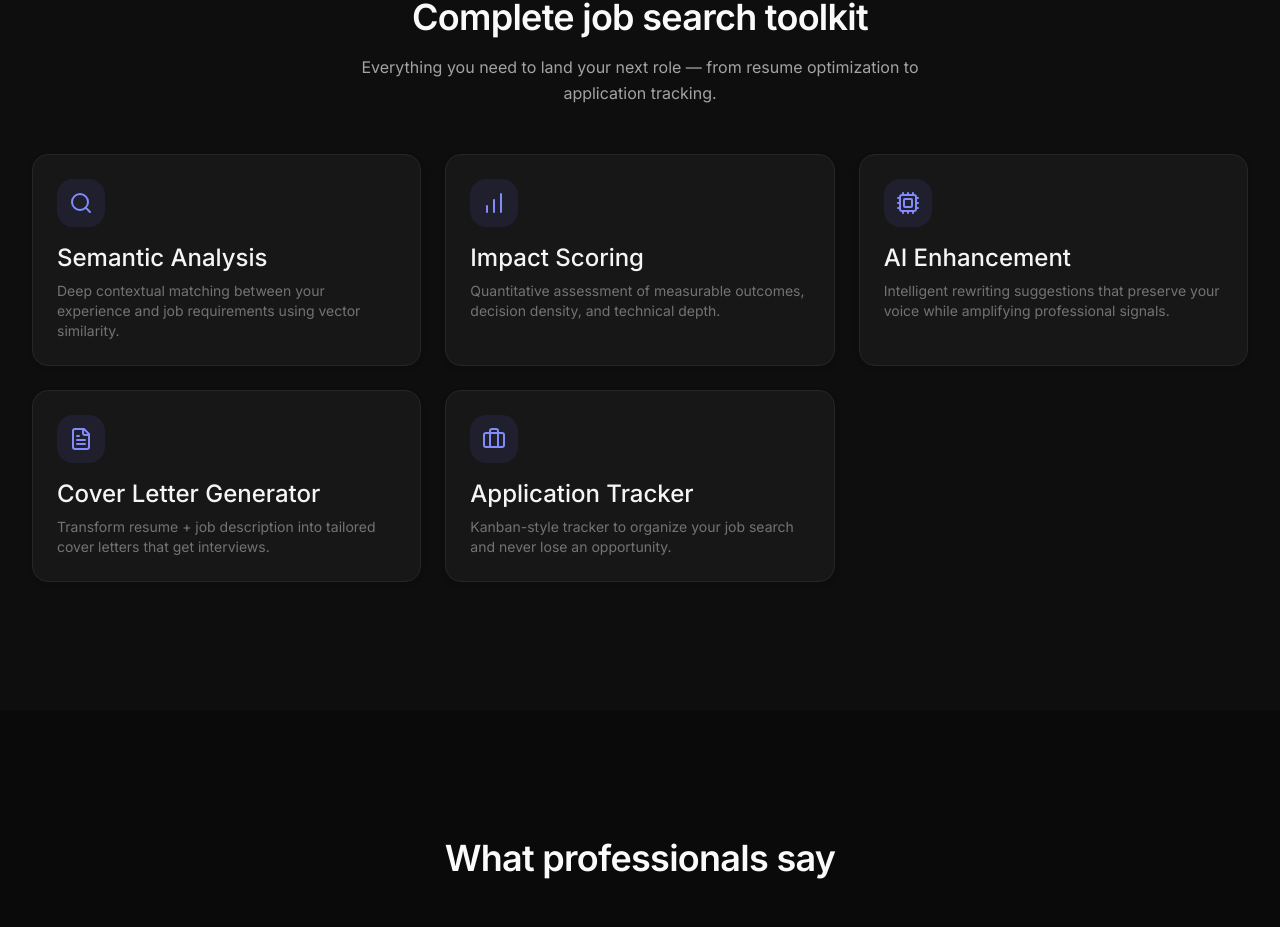
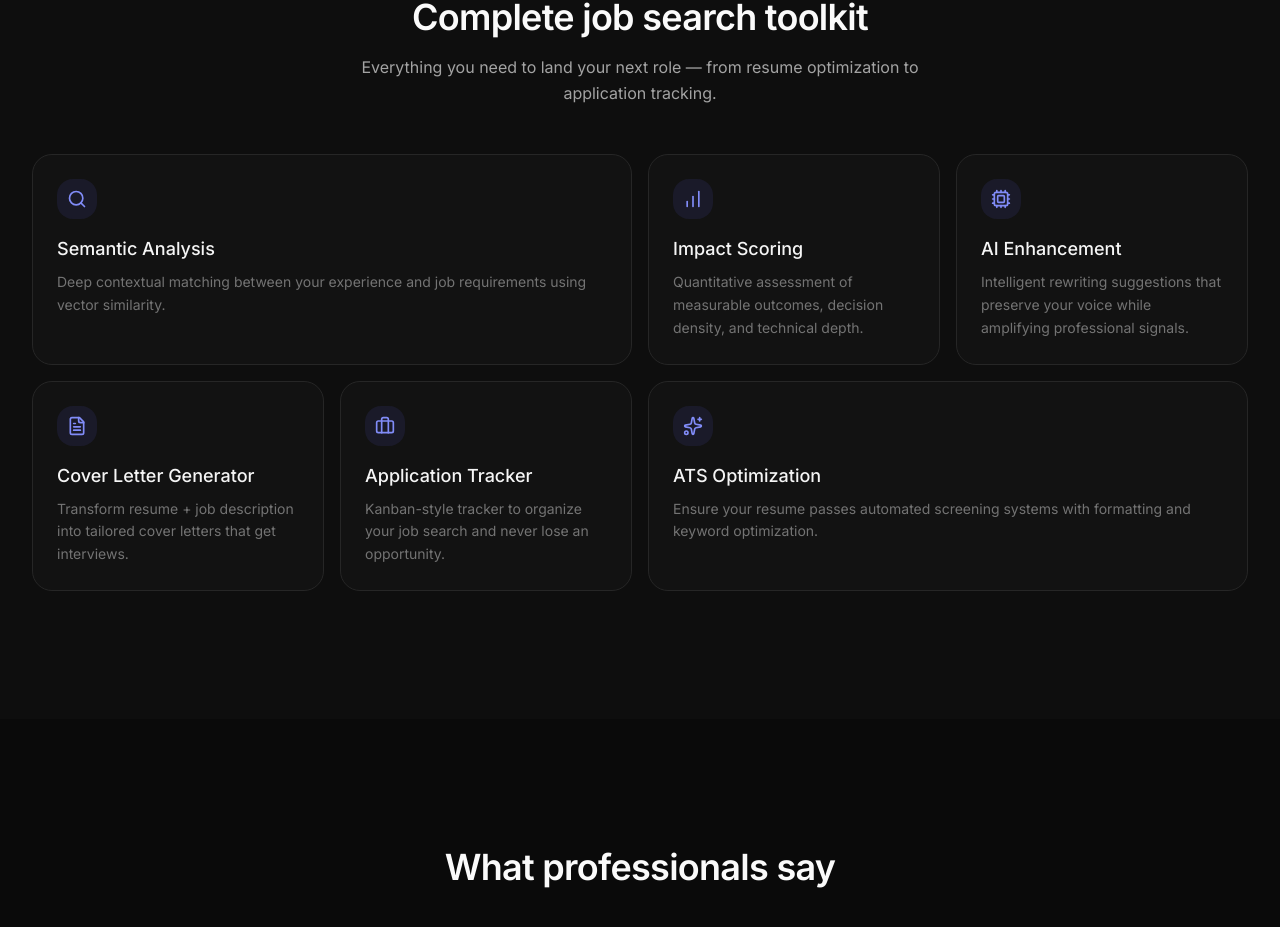
Before and after one commit to AbdeljalilRajli/TalentScore, a React (Vite) app: page / in a window 1280 px wide. Shown: the part 1682-2609 px from the top of the page. Built offline with nearby package versions, Linux system fonts and the light colour scheme; no server answers.

Commit message:
Update toolkit section

```diff
--- a/src/pages/Home.tsx
+++ b/src/pages/Home.tsx
@@ -82,27 +82,38 @@ const Home: React.FC = () => {
     {
       icon: Search,
       title: "Semantic Analysis",
-      description: "Deep contextual matching between your experience and job requirements using vector similarity."
+      description: "Deep contextual matching between your experience and job requirements using vector similarity.",
+      size: "large"
     },
     {
       icon: BarChart,
       title: "Impact Scoring",
-      description: "Quantitative assessment of measurable outcomes, decision density, and technical depth."
+      description: "Quantitative assessment of measurable outcomes, decision density, and technical depth.",
+      size: "small"
     },
     {
       icon: Cpu,
       title: "AI Enhancement",
-      description: "Intelligent rewriting suggestions that preserve your voice while amplifying professional signals."
+      description: "Intelligent rewriting suggestions that preserve your voice while amplifying professional signals.",
+      size: "small"
     },
     {
       icon: FileText,
       title: "Cover Letter Generator",
-      description: "Transform resume + job description into tailored cover letters that get interviews."
+      description: "Transform resume + job description into tailored cover letters that get interviews.",
+      size: "small"
     },
     {
       icon: Briefcase,
       title: "Application Tracker",
-      description: "Kanban-style tracker to organize your job search and never lose an opportunity."
+      description: "Kanban-style tracker to organize your job search and never lose an opportunity.",
+      size: "small"
+    },
+    {
+      icon: Sparkles,
+      title: "ATS Optimization",
+      description: "Ensure your resume passes automated screening systems with formatting and keyword optimization.",
+      size: "large"
     }
   ];
 
@@ -385,7 +396,7 @@ const Home: React.FC = () => {
             </p>
           </div>
 
-          <div className="grid md:grid-cols-2 lg:grid-cols-3 gap-6">
+          <div className="grid md:grid-cols-2 lg:grid-cols-4 gap-4">
             {features.map((feature, index) => (
               <motion.div
                 key={feature.title}
@@ -393,13 +404,18 @@ const Home: React.FC = () => {
                 whileInView={{ opacity: 1, y: 0 }}
                 viewport={{ once: true }}
                 transition={{ delay: index * 0.1 }}
-                className="card card-hover p-6"
+                className={`group relative overflow-hidden rounded-2xl border border-neutral-800 bg-neutral-900/50 p-6 transition-all hover:border-primary-500/30 hover:bg-neutral-800/50 ${
+                  feature.size === 'large' ? 'md:col-span-2' : ''
+                }`}
               >
-                <div className="w-12 h-12 rounded-xl bg-primary-500/10 flex items-center justify-center mb-4">
-                  <feature.icon className="w-6 h-6 text-primary-400" />
+                <div className="absolute inset-0 bg-gradient-to-br from-primary-500/5 via-transparent to-transparent opacity-0 transition-opacity group-hover:opacity-100" />
+                <div className="relative">
+                  <div className="mb-4 flex h-10 w-10 items-center justify-center rounded-xl bg-primary-500/10 transition-colors group-hover:bg-primary-500/20">
+                    <feature.icon className="h-5 w-5 text-primary-400" />
+                  </div>
+                  <h4 className="mb-2 text-lg font-medium text-neutral-100">{feature.title}</h4>
+                  <p className="text-sm leading-relaxed text-neutral-500">{feature.description}</p>
                 </div>
-                <h4 className="text-neutral-100 font-medium mb-2">{feature.title}</h4>
-                <p className="text-neutral-500 text-sm">{feature.description}</p>
               </motion.div>
             ))}
           </div>
```
